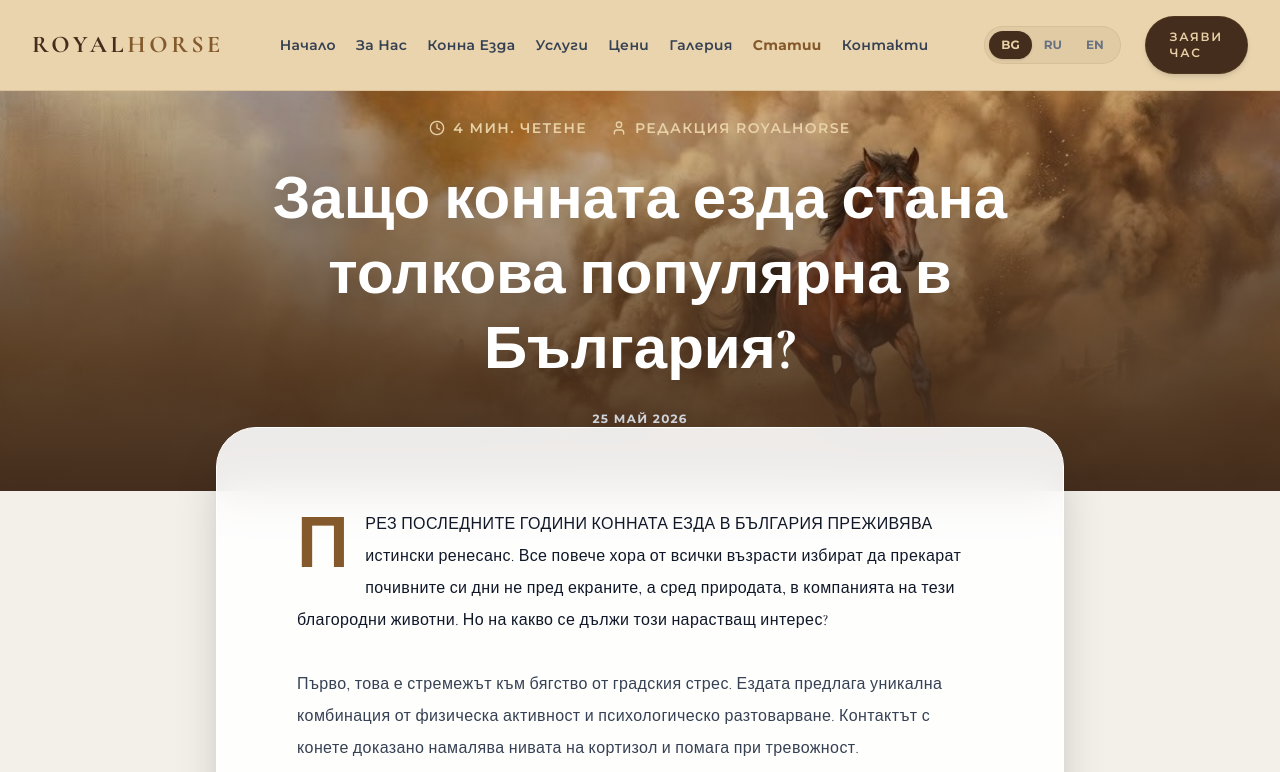
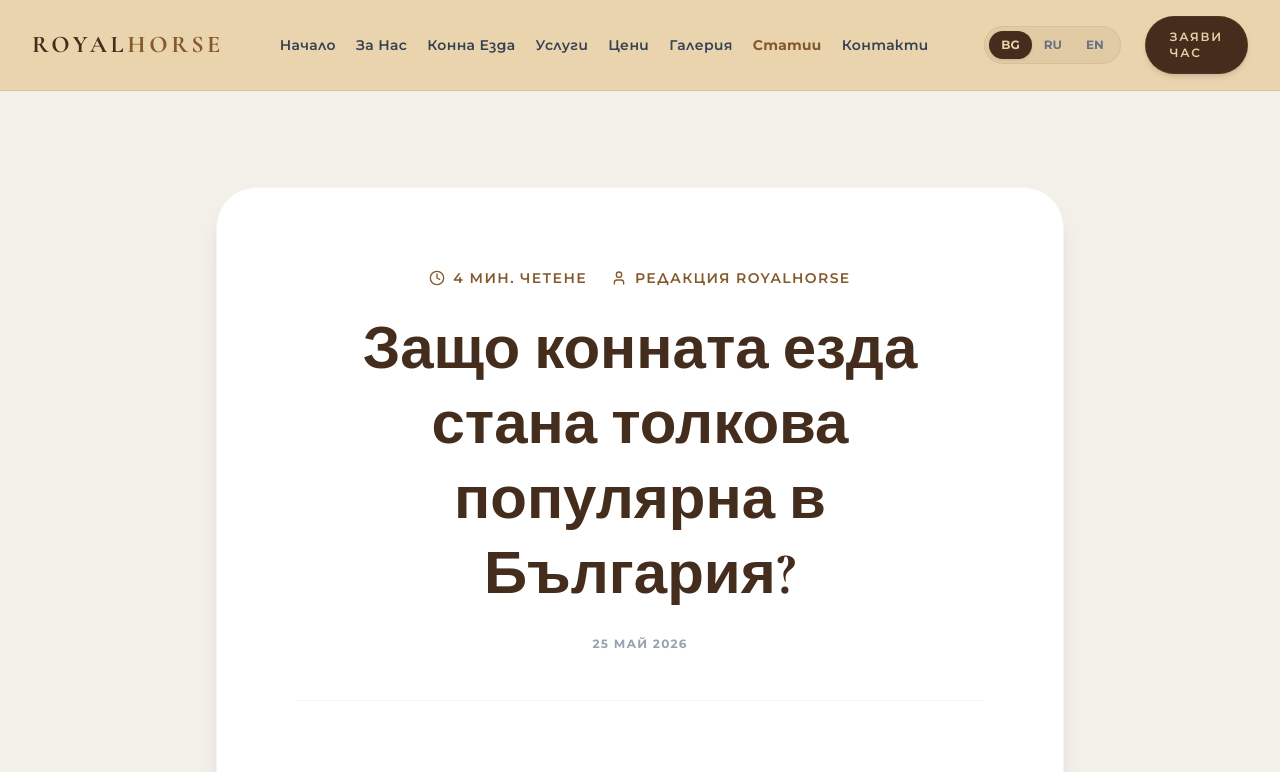
Before and after one commit to NTIVI/RoyalHorse, a Next.js app: page /articles in a window 1280 px wide. Shown: the top 772 px of the page. Built offline with nearby package versions, Linux system fonts and the light colour scheme.

Commit message:
style: remove hero image and move article header inside content block

```diff
--- a/src/app/articles/page.tsx
+++ b/src/app/articles/page.tsx
@@ -64,34 +64,24 @@ Horse riding is no longer perceived simply as an elite sport, but as an accessib
     <div className="min-h-screen flex flex-col bg-[#F3EFE9]">
       <Header />
 
-      {/* Article Hero */}
-      <section className="relative h-[45vh] sm:h-[50vh] w-full flex items-end pb-16">
-        <div className="absolute inset-0 z-0">
-          <img
-            src="/images/horses/bg_hero_horse.jpg"
-            alt="Horse riding in nature"
-            className="w-full h-full object-cover object-center"
-          />
-          <div className="absolute inset-0 bg-gradient-to-t from-[#442D1C] via-[#442D1C]/60 to-transparent" />
-        </div>
+      {/* Article Content */}
+      <main className="flex-grow w-full max-w-4xl mx-auto px-4 sm:px-6 py-16 sm:py-24 relative z-20">
+        <div className="bg-white rounded-[2.5rem] p-8 sm:p-14 lg:p-20 shadow-xl border border-gray-100">
 
-        <div className="max-w-4xl mx-auto px-4 sm:px-6 lg:px-8 relative z-10 w-full text-center">
-          <div className="flex items-center justify-center gap-6 text-[#E8D1A7] mb-6 text-xs sm:text-sm font-semibold tracking-widest uppercase">
+          {/* Article Header Inside Block */}
+          <div className="text-center mb-16 border-b border-gray-100 pb-12">
+            <div className="flex flex-wrap items-center justify-center gap-4 sm:gap-6 text-[#84592B] mb-6 text-xs sm:text-sm font-semibold tracking-widest uppercase">
               <span className="flex items-center gap-2"><Clock className="w-4 h-4" /> {currentArticle.readTime}</span>
               <span className="flex items-center gap-2"><User className="w-4 h-4" /> {currentArticle.author}</span>
             </div>
-          <h1 className="text-4xl sm:text-5xl md:text-6xl font-serif font-bold text-white mb-6 leading-tight drop-shadow-xl">
+            <h1 className="text-4xl sm:text-5xl md:text-6xl font-serif font-bold text-[#442D1C] mb-6 leading-tight">
               {currentArticle.title}
             </h1>
-          <p className="text-gray-300 tracking-widest uppercase text-xs font-bold">
+            <p className="text-gray-400 tracking-widest uppercase text-xs font-bold">
               {currentArticle.date}
             </p>
           </div>
-      </section>
 
-      {/* Article Content */}
-      <main className="flex-grow w-full max-w-4xl mx-auto px-4 sm:px-6 -mt-16 relative z-20 pb-24">
-        <div className="bg-white/90 backdrop-blur-xl rounded-[2.5rem] p-8 sm:p-14 lg:p-20 shadow-2xl border border-white">
           <div className="prose prose-lg md:prose-xl max-w-none text-gray-800 space-y-8 leading-loose font-serif">
             {currentArticle.content.split('\n\n').map((paragraph, idx) => {
               const p = paragraph.trim();
```
Lines whose indentation alone changed are shown as unchanged.
